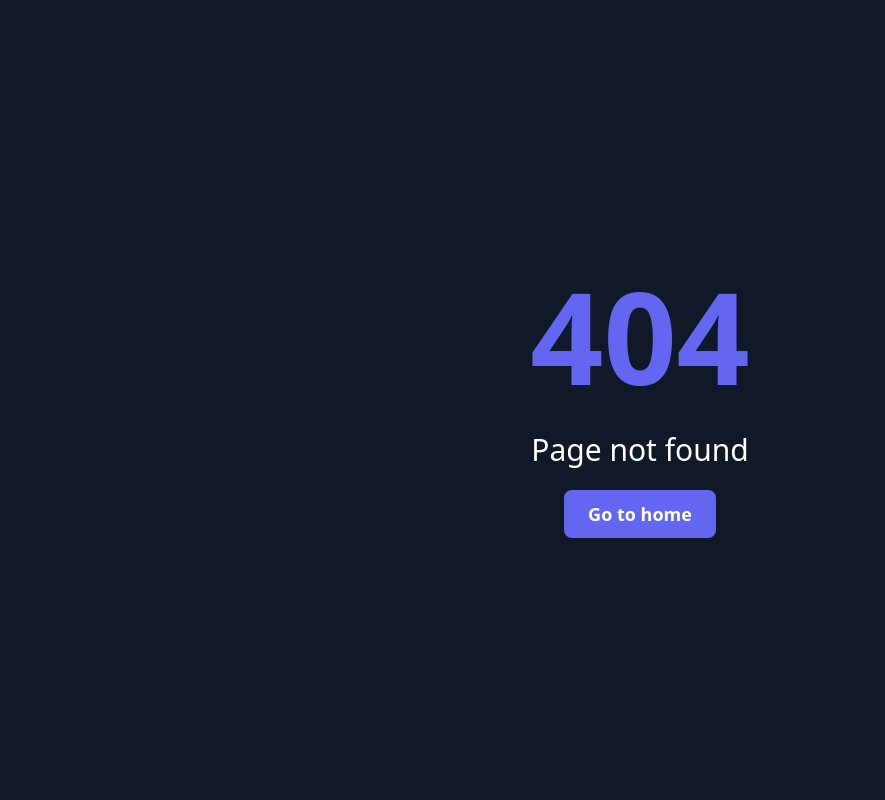
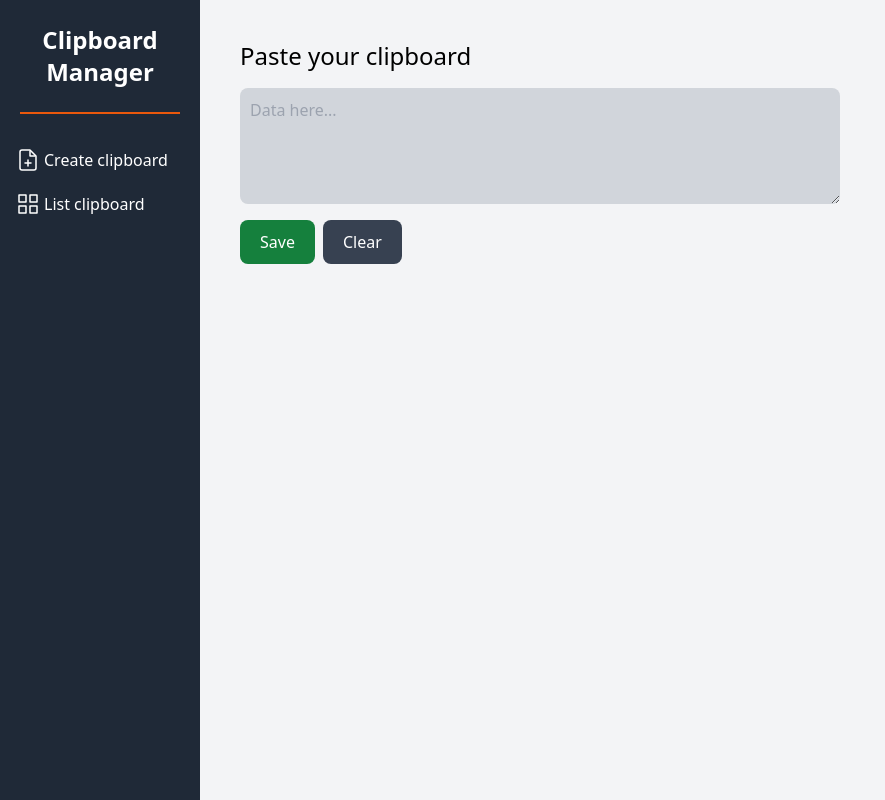
Before and after one commit to JavierMolines/clipboard, an Angular app: page /create in a window 1280 px wide. Before the commit this address had no page. Shown: the whole page, without its empty margins (0-885 px from the left). Built offline with nearby package versions, Linux system fonts and the light colour scheme.

Commit message:
Add form create clipboard

```diff
--- a/src/app/components/navbar/navbar.component.html
+++ b/src/app/components/navbar/navbar.component.html
@@ -8,8 +8,8 @@
       <nav class="mt-6 flex flex-col items-start">
         @for (item of MENU_OPTIONS; track item.title) {
           <div class="w-full relative">
-            <button
-              (click)="handlerToggleMenu(item.title)"
+            <a
+              routerLink="{{ item.link }}"
               [name]="'button' + item.title"
               class="w-full py-2.5 px-4 flex gap-1 rounded transition duration-200 hover:bg-gray-700"
             >
@@ -20,7 +20,7 @@
                 height="24"
               />
               <p>{{ item.title }}</p>
-            </button>
+            </a>
           </div>
         }
       </nav>
--- a/src/app/components/navbar/navbar.component.ts
+++ b/src/app/components/navbar/navbar.component.ts
@@ -10,18 +10,4 @@ import { datagram } from "./navbar.data";
 })
 export class NavbarComponent {
 	MENU_OPTIONS = datagram;
-
-	handlerToggleMenu(title: string) {
-		const data = document.querySelectorAll('[name="hiddenContainerSection"]');
-		for (let index = 0; index < data.length; index++) {
-			const htmlData = data[index];
-			const contentMenu = document.getElementById(htmlData.id);
-
-			if (title === htmlData.id) {
-				contentMenu?.classList.toggle("hidden");
-			} else {
-				contentMenu?.classList.add("hidden");
-			}
-		}
-	}
 }
--- a/src/app/components/navbar/navbar.data.ts
+++ b/src/app/components/navbar/navbar.data.ts
@@ -1,15 +1,18 @@
 interface IDatagramNavbar {
 	img: string;
 	title: string;
+	link: string;
 }
 
 export const datagram: Array<IDatagramNavbar> = [
 	{
 		img: "create",
 		title: "Create clipboard",
+		link: "/create",
 	},
 	{
 		img: "document",
 		title: "List clipboard",
+		link: "/",
 	},
 ];
--- /dev/null
+++ b/src/app/pages/create/create.component.html
@@ -0,0 +1,27 @@
+<form class="flex flex-col gap-4">
+  <h3 class="text-2xl">Paste your clipboard</h3>
+
+  <textarea
+    rows="4"
+    class="block p-2.5 w-3/5 text-md rounded-lg text-gray-950 bg-gray-300 border-gray-600 placeholder-gray-400 focus:ring-blue-500 focus:border-blue-500"
+    placeholder="Data here..."
+    [formControl]="textArea"
+  ></textarea>
+
+  <div class="flex gap-2">
+    <button
+      (click)="buttonClick()"
+      type="button"
+      class="focus:outline-none text-white bg-green-700 hover:bg-green-800 focus:ring-4 focus:ring-green-300 font-medium rounded-lg text-md px-5 py-2.5 mb-2"
+    >
+      Save
+    </button>
+    <button
+      (click)="clearForm()"
+      type="button"
+      class="focus:outline-none text-white bg-gray-700 hover:bg-gray-800 focus:ring-4 focus:ring-gray-300 font-medium rounded-lg text-md px-5 py-2.5 mb-2"
+    >
+      Clear
+    </button>
+  </div>
+</form>
--- /dev/null
+++ b/src/app/pages/create/create.component.ts
@@ -0,0 +1,31 @@
+import { Component } from "@angular/core";
+import { FormControl, ReactiveFormsModule } from "@angular/forms";
+
+@Component({
+	selector: "app-create",
+	standalone: true,
+	imports: [ReactiveFormsModule],
+	templateUrl: "./create.component.html",
+})
+export class CreateComponent {
+	textArea = new FormControl("");
+
+	clearForm() {
+		this.textArea.reset();
+	}
+
+	buttonClick() {
+		const handlerTextArea = this.textArea.value?.trim() ?? "";
+
+		if (handlerTextArea.length === 0) {
+			console.log("Empty");
+			return;
+		}
+
+		this.saveClipboard();
+	}
+
+	saveClipboard() {
+		console.log("Save");
+	}
+}
--- /dev/null
+++ b/src/app/pages/list/list.component.html
@@ -0,0 +1 @@
+<p>list works!</p>
--- a/src/app/pages/main/main.component.ts
+++ b/src/app/pages/list/list.component.ts
@@ -1,9 +1,9 @@
 import { Component } from "@angular/core";
 
 @Component({
-	selector: "app-main",
+	selector: "app-list",
 	standalone: true,
 	imports: [],
-	templateUrl: "./main.component.html",
+	templateUrl: "./list.component.html",
 })
-export class MainComponent {}
+export class ListComponent {}
--- a/src/app/pages/main/main.component.html
+++ /dev/null
@@ -1 +0,0 @@
-<h1 class="text-3xl font-bold underline">Hello world!</h1>
```
Also changed, not shown: src/app/app.routes.ts (+9 -2 lines).
